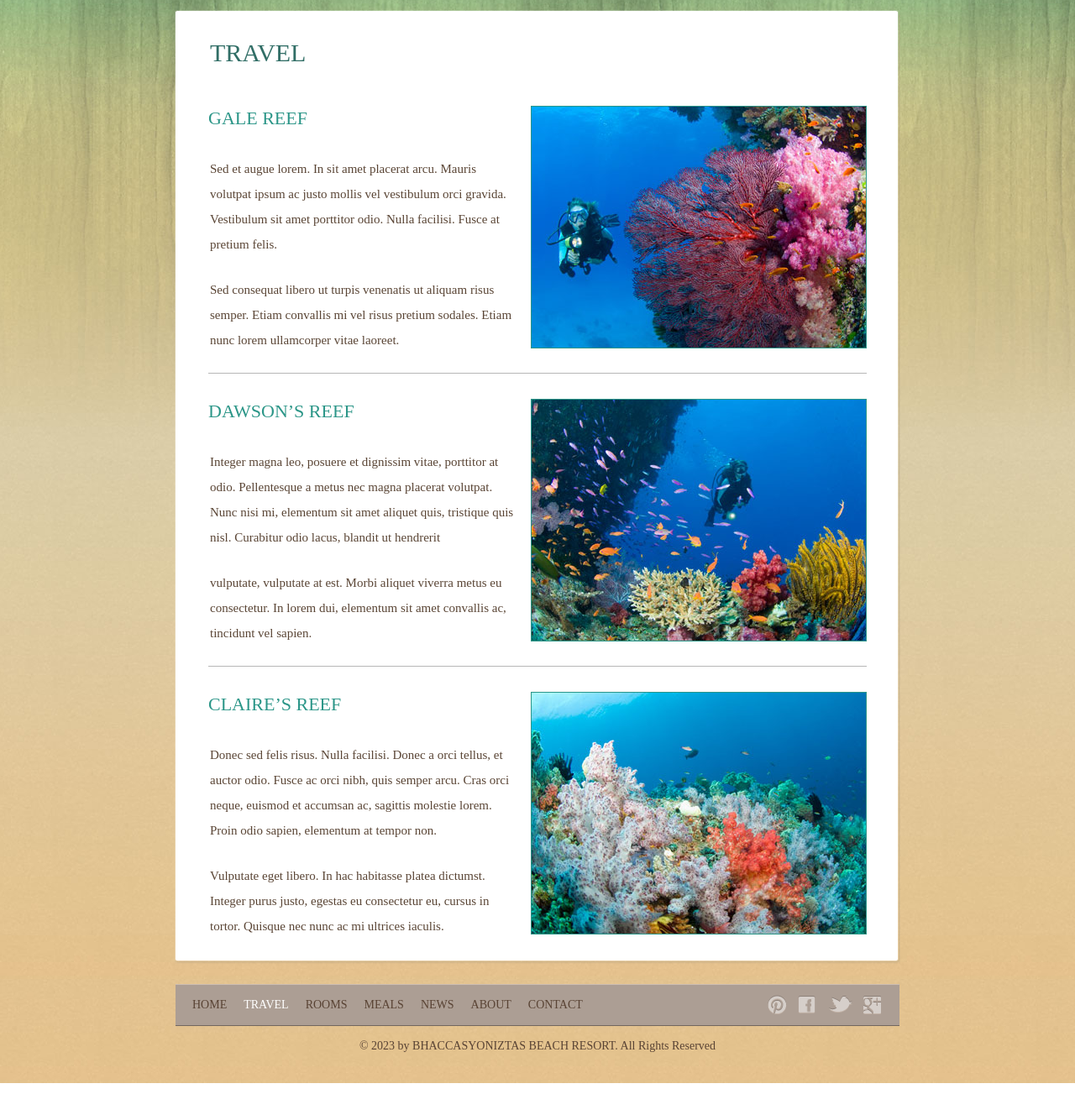
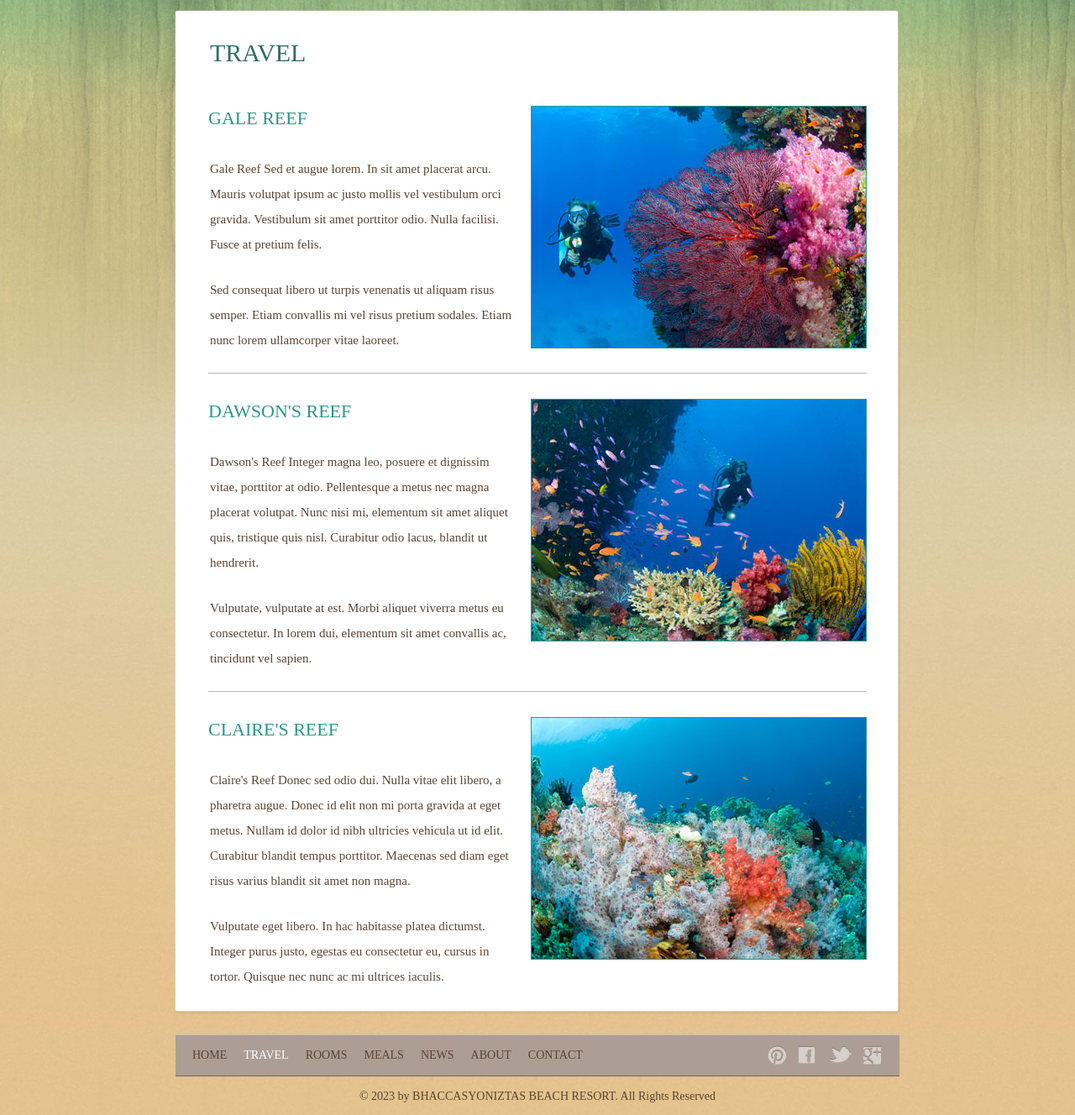
Before and after one commit to Lewis-Josh/Travlr_Getaways, a Node server app: page /travel in a window 1280 px wide. Shown: the part 204-1532 px from the top of the page at 84% size. Before the commit the page ends 1494 px from the top, so only its background shows below. Run offline with Node 20, Linux system fonts and the light colour scheme; some libraries are stand-ins or nearby versions.

Commit message:
Module 3 completed baseline

```diff
--- a/app_server/controllers/travel.js
+++ b/app_server/controllers/travel.js
@@ -1,7 +1,9 @@
+var fs = require('fs');
+var trips = JSON.parse(fs.readFileSync('./data/trips.json', 'utf8'));
+
 /* GET travel view */
-
 const travel = (req, res) => {
-    res.render('travel', { title: 'Travlr Getaways' });
+    res.render('travel', { title: 'Travlr Getaways', trips});
 };
 
 module.exports = {
--- a/app_server/views/travel.hbs
+++ b/app_server/views/travel.hbs
@@ -16,36 +16,13 @@
 						<div class="body">
 							<h1>Travel</h1>
 							<ul id="sites">
+			{{#each trips}}
 								<li>
-									<a href=“travel.html"><img src="images/reef1.jpg" alt="Img"></a>
-									<h2><a href=“travel.html">Gale Reef</a></h2>
-									<p>
-										Sed et augue lorem. In sit amet placerat arcu. Mauris volutpat ipsum ac justo mollis vel vestibulum orci gravida. Vestibulum sit amet porttitor odio. Nulla facilisi. Fusce at pretium felis.
-									</p>
-									<p>
-										Sed consequat libero ut turpis venenatis ut aliquam risus semper. Etiam convallis mi vel risus pretium sodales. Etiam nunc lorem ullamcorper vitae laoreet.
-									</p>
+									<a href=“/travel"><img src="images/{{this.image}}" alt="Img"></a>
+									<h2><a href=“/travel">{{this.name}}</a></h2>
+									{{{this.description}}}
 								</li>
-								<li>
-									<a href=“travel.html"><img src="images/reef2.jpg" alt="Img"></a>
-									<h2><a href=“travel.html">Dawson’s Reef</a></h2>
-									<p>
-										Integer magna leo, posuere et dignissim vitae, porttitor at odio. Pellentesque a metus nec magna placerat volutpat. Nunc nisi mi, elementum sit amet aliquet quis, tristique quis nisl. Curabitur odio lacus, blandit ut hendrerit
-									</p>
-									<p>
-										vulputate, vulputate at est. Morbi aliquet viverra metus eu consectetur. In lorem dui, elementum sit amet convallis ac, tincidunt vel sapien.
-									</p>
-								</li>
-								<li>
-									<a href=“travel.html"><img src="images/reef3.jpg" alt="Img"></a>
-									<h2><a href=“travel.html">Claire’s REEF</a></h2>
-									<p>
-										Donec sed felis risus. Nulla facilisi. Donec a orci tellus, et auctor odio. Fusce ac orci nibh, quis semper arcu. Cras orci neque, euismod et accumsan ac, sagittis molestie lorem. Proin odio sapien, elementum at tempor non.
-									</p>
-									<p>
-										Vulputate eget libero. In hac habitasse platea dictumst. Integer purus justo, egestas eu consectetur eu, cursus in tortor. Quisque nec nunc ac mi ultrices iaculis.
-									</p>
-								</li>
+			{{/each}}
 							</ul>
 						</div>
 					</div>
--- /dev/null
+++ b/data/trips.json
@@ -0,0 +1,15 @@
+[
+    {
+        "name" : "Gale Reef",
+        "image" : "reef1.jpg",
+        "description" : "<p>Gale Reef Sed et augue lorem. In sit amet placerat arcu. Mauris volutpat ipsum ac justo mollis vel vestibulum orci gravida. Vestibulum sit amet porttitor odio. Nulla facilisi. Fusce at pretium felis.</p> <p>Sed consequat libero ut turpis venenatis ut aliquam risus semper. Etiam convallis mi vel risus pretium sodales. Etiam nunc lorem ullamcorper vitae laoreet.</p>"
+    } , {
+        "name" : "Dawson's Reef",
+        "image" : "reef2.jpg",
+        "description" : "<p>Dawson's Reef Integer magna leo, posuere et dignissim vitae, porttitor at odio. Pellentesque a metus nec magna placerat volutpat. Nunc nisi mi, elementum sit amet aliquet quis, tristique quis nisl. Curabitur odio lacus, blandit ut hendrerit.</p> <p>Vulputate, vulputate at est. Morbi aliquet viverra metus eu consectetur. In lorem dui, elementum sit amet convallis ac, tincidunt vel sapien.</p>"
+    } , {
+        "name" : "Claire's Reef",
+        "image" : "reef3.jpg",
+        "description" : "<p>Claire's Reef Donec sed odio dui. Nulla vitae elit libero, a pharetra augue. Donec id elit non mi porta gravida at eget metus. Nullam id dolor id nibh ultricies vehicula ut id elit. Curabitur blandit tempus porttitor. Maecenas sed diam eget risus varius blandit sit amet non magna.</p> <p>Vulputate eget libero. In hac habitasse platea dictumst. Integer purus justo, egestas eu consectetur eu, cursus in tortor. Quisque nec nunc ac mi ultrices iaculis.</p>"
+    }
+]
```
